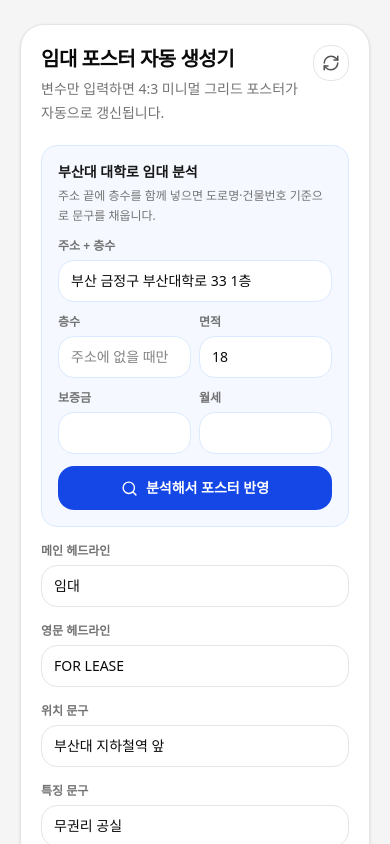
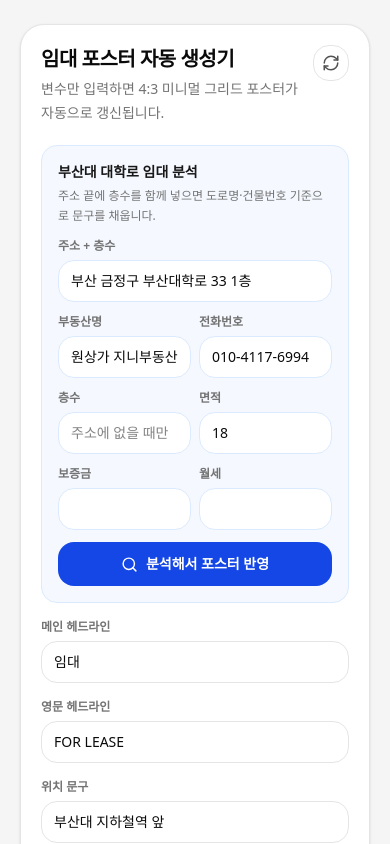
Before and after one commit to CircaWaves/Ai-, a React (Vite) app: page / in a window 390 px wide. Shown: the top 844 px of the page. Built offline with nearby package versions, Linux system fonts and the light colour scheme.

Commit message:
feat: add contact fields for agency name and phone number in lease input form

```diff
--- a/src/App.jsx
+++ b/src/App.jsx
@@ -25,8 +25,6 @@ const FIELD_LABELS = [
   ["accessLine", "접근성 문구"],
   ["recommendedBusinessLine", "추천 업종"],
   ["leaseConditionLine", "임대 조건"],
-  ["agencyName", "부동산명"],
-  ["phoneNumber", "전화번호"],
   ["ctaLine", "CTA 문구"],
 ];
 
@@ -320,6 +318,14 @@ export default function App() {
     setLeaseInput((prev) => ({ ...prev, [key]: value }));
   };
 
+  const updateContactField = (key, value) => {
+    setLeaseInput((prev) => ({ ...prev, [key]: value }));
+    setValues((prev) => ({
+      ...prev,
+      [key === "agencyName" ? "agencyName" : "phoneNumber"]: value,
+    }));
+  };
+
   const reset = () => {
     setValues(DEFAULTS);
   };
@@ -446,6 +452,30 @@ export default function App() {
                     placeholder="부산 금정구 부산대학로 33 1층"
                   />
                 </label>
+
+                <div className="grid grid-cols-2 gap-2">
+                  <label className="block">
+                    <span className="mb-1.5 block text-xs font-semibold text-neutral-500">
+                      부동산명
+                    </span>
+                    <input
+                      value={leaseInput.agencyName}
+                      onChange={(e) => updateContactField("agencyName", e.target.value)}
+                      className="w-full rounded-2xl border border-blue-100 bg-white px-3 py-2.5 text-sm outline-none transition focus:border-blue-300 focus:ring-4 focus:ring-blue-100"
+                    />
+                  </label>
+
+                  <label className="block">
+                    <span className="mb-1.5 block text-xs font-semibold text-neutral-500">
+                      전화번호
+                    </span>
+                    <input
+                      value={leaseInput.phoneNumber}
+                      onChange={(e) => updateContactField("phoneNumber", e.target.value)}
+                      className="w-full rounded-2xl border border-blue-100 bg-white px-3 py-2.5 text-sm outline-none transition focus:border-blue-300 focus:ring-4 focus:ring-blue-100"
+                    />
+                  </label>
+                </div>
 
                 <div className="grid grid-cols-2 gap-2">
                   <label className="block">
```
